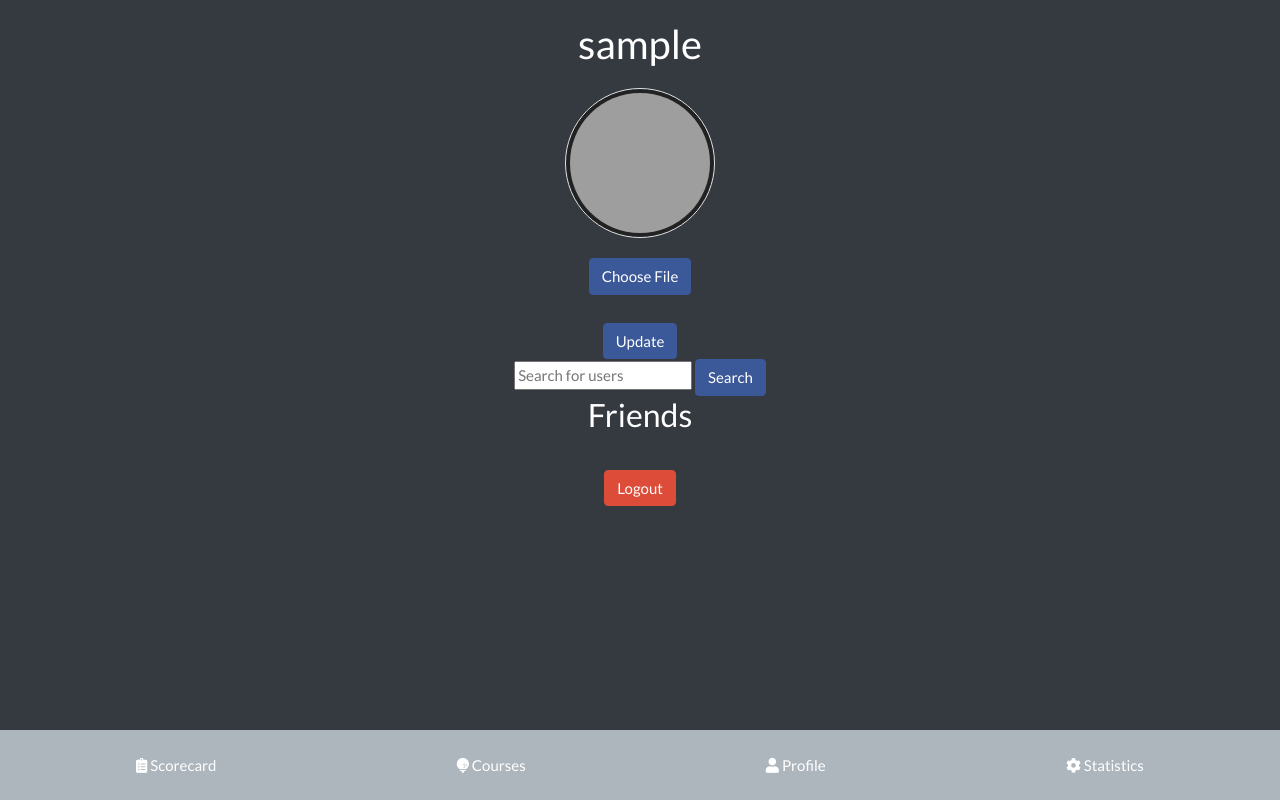
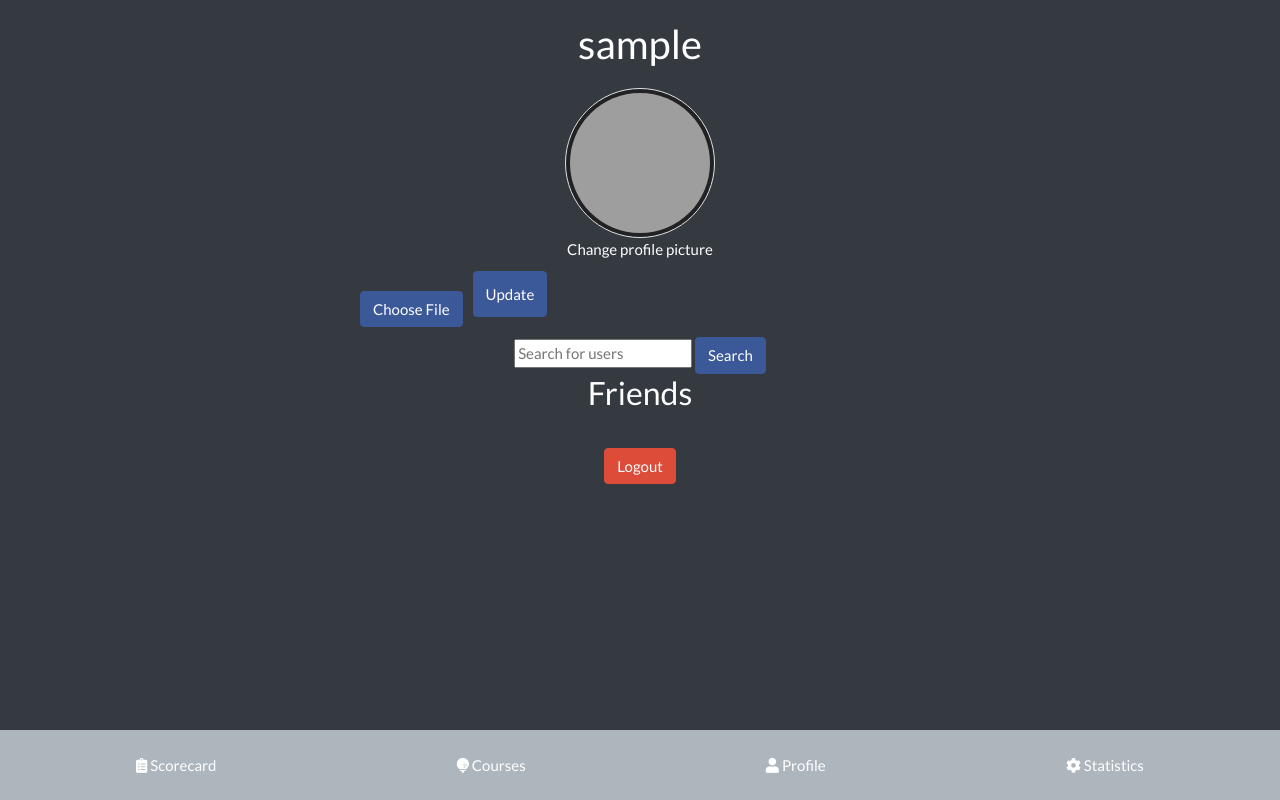
Before and after one commit to webcamleif/dg, a Flask app: page /profile in a window 1280 px wide. Run offline with Flask 3, Linux system fonts and the light colour scheme; the visitor is signed in with stand-in values (Sample User, id 1); data that the repository does not hold is empty; some libraries are stand-ins or nearby versions; grey boxes are pictures that could not be loaded.

Commit message:
Fix update button

```diff
--- a/app.py
+++ b/app.py
@@ -379,8 +379,8 @@ def statistics():
 @app.route('/profile', methods=['GET', 'POST'])
 @login_required
 def profile():
-    if request.method == 'POST' and 'photo' in request.files:
-        filename = photos.save(request.files['photo'])
+    if request.method == 'POST' and 'picture' in request.files:
+        filename = photos.save(request.files['picture'])
         current_user.profile_pic = filename
         db.session.commit()
         flash("Profile picture has been updated!")
--- a/static/styles.css
+++ b/static/styles.css
@@ -441,3 +441,12 @@ tr:hover {
 label[for="picture"] {
     margin-top: 20px; /* Adjust value as needed */
 }
+.profile-pic-update label {
+    display: block;
+    margin-bottom: 10px;
+}
+
+.button-group {
+    display: flex;
+    gap: 10px;
+}
--- a/templates/profile.html
+++ b/templates/profile.html
@@ -4,11 +4,14 @@
     <h2>{{ user.username }}</h2>
     <img src="{{ url_for('static', filename='images/' + (user.profile_pic if user.profile_pic else user.display_name + '.png')) }}" class="img-thumbnail profile-image">
     <form method="POST" enctype="multipart/form-data" class="profile-form">
-        <div class="form-group">
-            <label for="picture" class="btn btn-primary">Choose File</label>
-            <input type="file" id="picture" name="picture" style="display: none;">
+        <div class="profile-pic-update">
+            <label>Change profile picture</label>
+            <div class="button-group">
+                <label for="picture" class="btn btn-primary">Choose File</label>
+                <input type="file" id="picture" name="picture" style="display: none;">
+                <button type="submit" class="btn btn-primary" id="update-button">Update</button>
+            </div>
         </div>
-        <button type="submit" class="btn btn-primary">Update</button>
     </form>
     <form onsubmit="searchUsers(); return false;">
         <input type="text" id="query" name="query" placeholder="Search for users" required>
```
